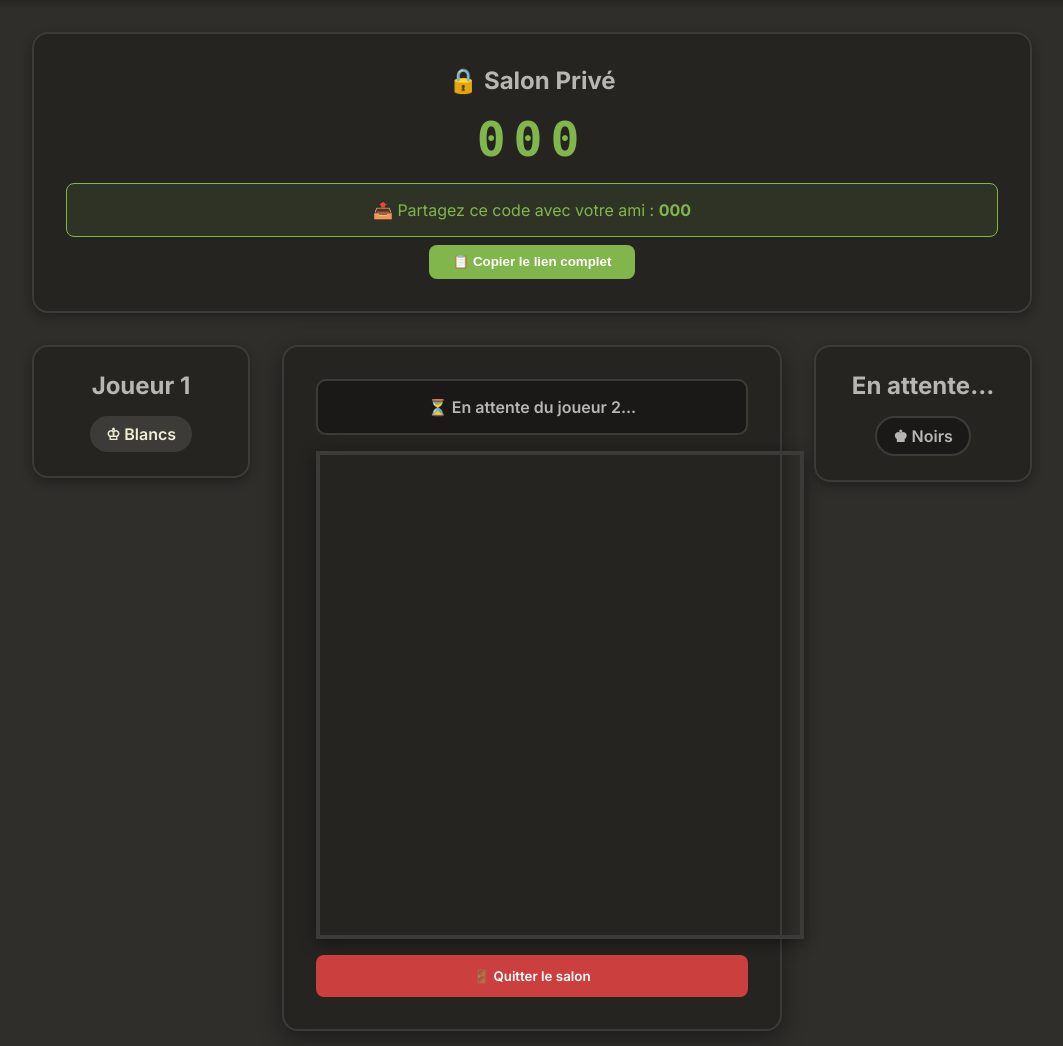
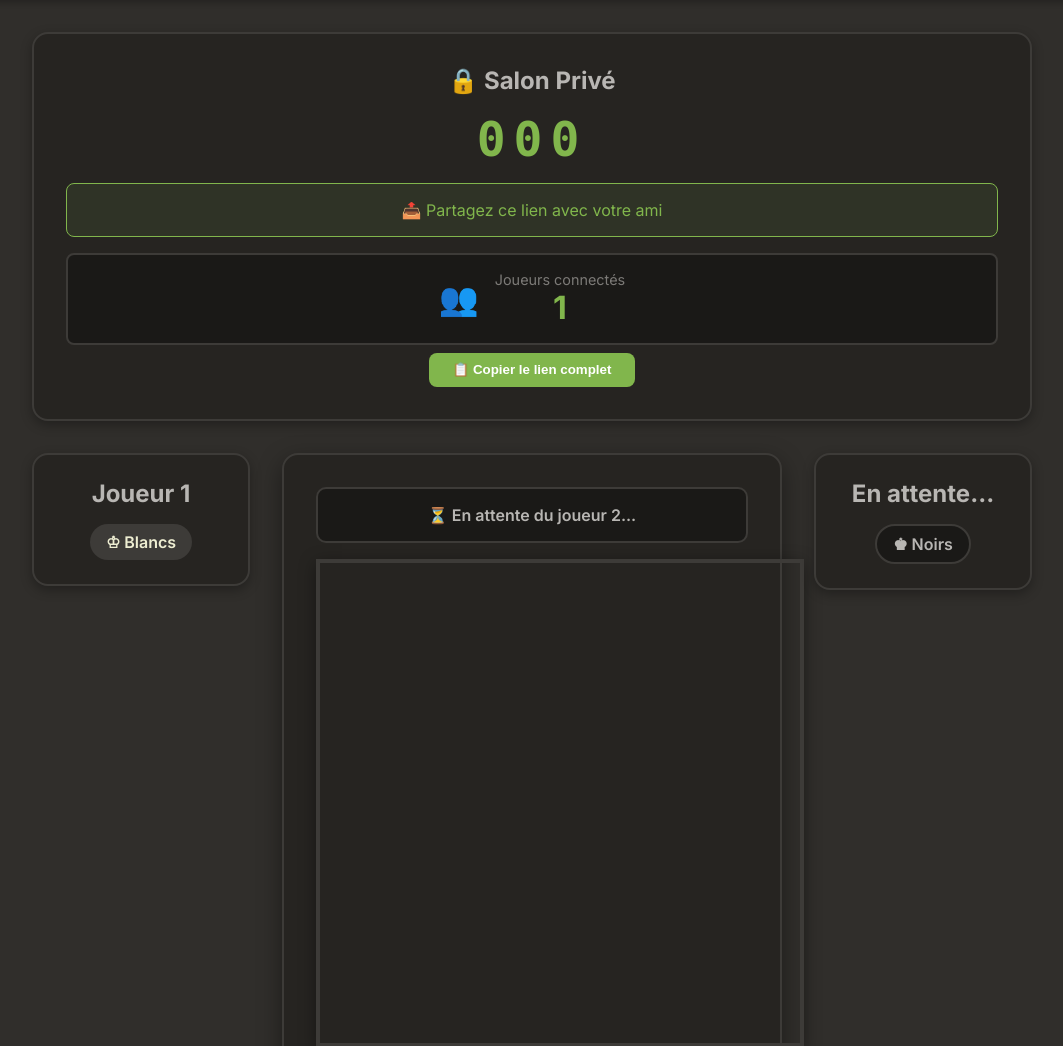
Before and after one commit to Alex12062012/Chess.io, a Flask app: template templates/room.html in a window 1280 px wide. Shown: the part 69-1115 px from the top of the page, without its empty margins (108-1171 px from the left). Run offline with Flask 3, Linux system fonts and the light colour scheme; the template is opened without the code that fills it: most values are stand-ins (such as "Sample title", 1, 10 or a date in 2020); some libraries are stand-ins or nearby versions.

Commit message:
Update room.html

```diff
--- a/templates/room.html
+++ b/templates/room.html
@@ -211,7 +211,17 @@
         <div class="room-code">{{ code }}</div>
 
         <div class="share-info" id="roomStatus">
-            📤 Partagez ce code avec votre ami : <strong>{{ code }}</strong>
+            📤 Partagez ce lien avec votre ami
+        </div>
+
+        <div style="background: #1a1917; padding: 1rem; border-radius: 8px; margin-top: 1rem; border: 2px solid #3d3b38;">
+            <div style="display: flex; align-items: center; justify-content: center; gap: 1rem;">
+                <div style="font-size: 2rem;">👥</div>
+                <div>
+                    <div style="color: #7c7a77; font-size: 0.9rem;">Joueurs connectés</div>
+                    <div style="color: #81b64c; font-size: 2rem; font-weight: bold;" id="playerCount">1</div>
+                </div>
+            </div>
         </div>
 
         <button class="copy-btn" onclick="copyCode()">
@@ -281,9 +291,11 @@ socket.on('assign_color', function(data) {
 
     if (myColor === 'white') {
         document.getElementById('whitePlayer').innerHTML = 'Vous ♔';
+        document.getElementById('playerCount').textContent = '1';
         document.getElementById('gameStatus').innerHTML = '⏳ En attente du joueur 2...';
     } else if (myColor === 'black') {
         document.getElementById('blackPlayer').innerHTML = 'Vous ♚';
+        document.getElementById('playerCount').textContent = '2';
     } else {
         document.getElementById('gameStatus').innerHTML = '👁️ Mode spectateur';
     }
@@ -292,13 +304,21 @@ socket.on('assign_color', function(data) {
 // Événement : joueur rejoint
 socket.on('player_joined', function(data) {
     console.log('👤 Joueur rejoint, total:', data.count);
-    document.getElementById('roomStatus').innerHTML = '📤 ' + data.message;
+    document.getElementById('playerCount').textContent = data.count;
+
+    if (data.count === 1) {
+        document.getElementById('roomStatus').innerHTML = '📤 En attente du joueur 2...';
+        document.getElementById('playerCount').style.color = '#cc3f3f';
+    }
 });
 
 // Événement : partie commence
 socket.on('game_start', function(data) {
     console.log('🎮 Partie commence !');
-    document.getElementById('roomStatus').innerHTML = '✅ ' + data.message;
+    document.getElementById('playerCount').textContent = '2';
+    document.getElementById('playerCount').style.color = '#81b64c';
+
+    document.getElementById('roomStatus').innerHTML = '✅ Les 2 joueurs sont présents !';
     document.getElementById('roomStatus').style.background = 'rgba(129, 182, 76, 0.2)';
     document.getElementById('roomStatus').style.color = '#9ac95a';
     document.getElementById('roomStatus').style.borderColor = '#9ac95a';
@@ -325,8 +345,16 @@ socket.on('move_made', function(data) {
 
 socket.on('player_left', function(data) {
     console.log('❌ Joueur parti, restants:', data.count);
-    if (data.count === 0) {
+    document.getElementById('playerCount').textContent = data.count;
+
+    if (data.count === 1) {
         document.getElementById('gameStatus').innerHTML = '⚠️ Adversaire déconnecté';
+        document.getElementById('playerCount').style.color = '#cc3f3f';
+        document.getElementById('roomStatus').innerHTML = '📤 En attente d\'un nouveau joueur...';
+        document.getElementById('roomStatus').style.background = 'rgba(204, 63, 63, 0.1)';
+        document.getElementById('roomStatus').style.color = '#ff6b6b';
+    } else if (data.count === 0) {
+        document.getElementById('gameStatus').innerHTML = '❌ Tous les joueurs ont quitté';
     }
 });
 
```
